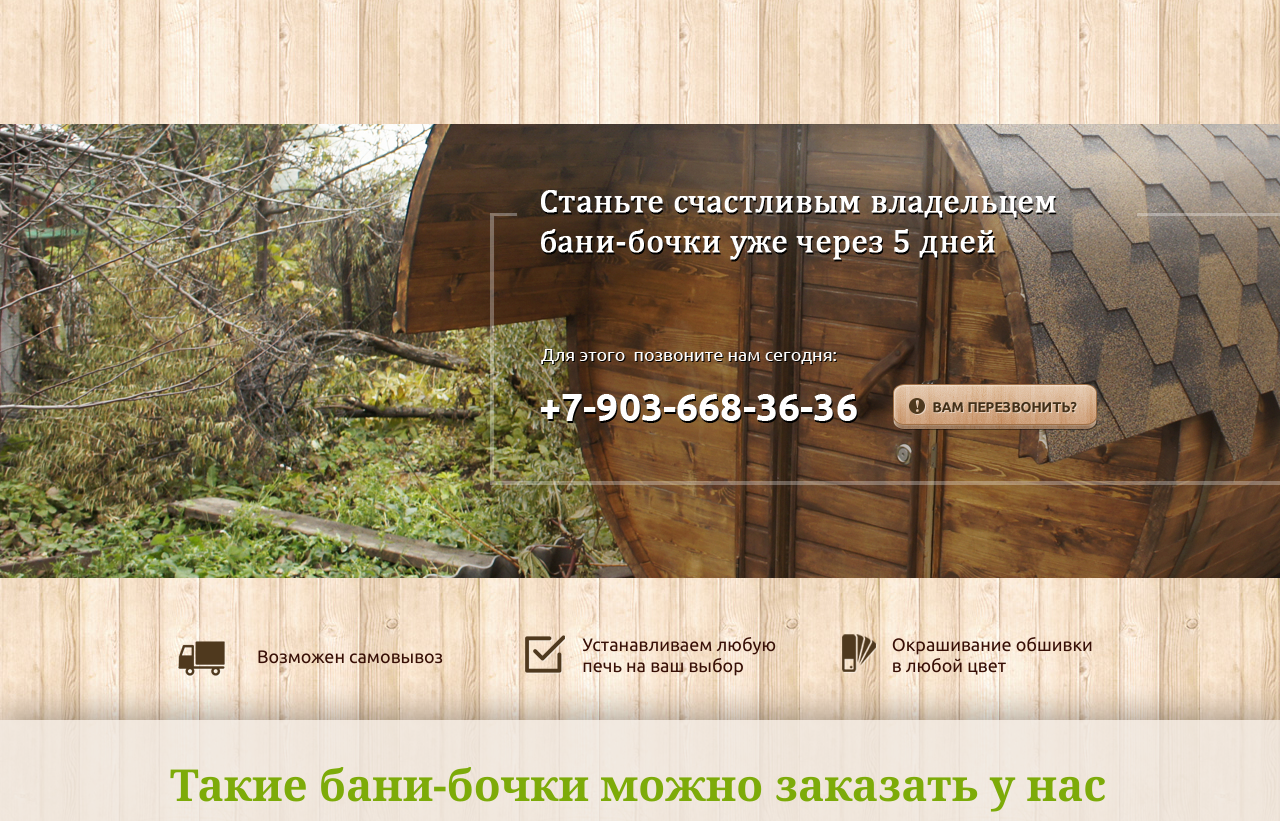
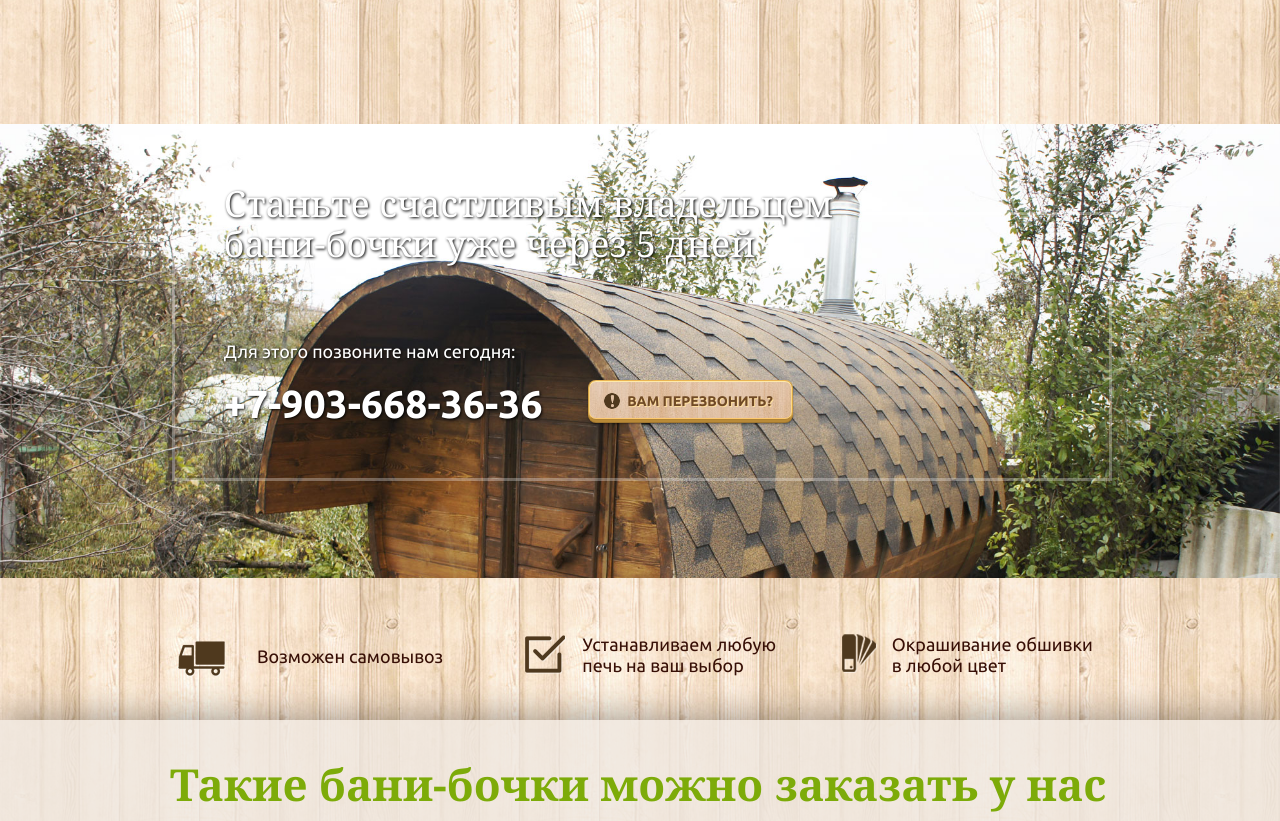
Before and after one commit to decore/diogen, a website: page index.html in a window 1280 px wide. Shown: the part 1280-2101 px from the top of the page. Drawn offline with nearby package versions, Linux system fonts and the light colour scheme; files that its build step writes are made by us from their sources.

Commit message:
+ created block call-back-1

```diff
--- a/assets/css/blocks/_call-back-1.styl
+++ b/assets/css/blocks/_call-back-1.styl
@@ -1,3 +1,56 @@
 .call-back-1
     height: 454px
-    background: no-repeat 0 0 url(../img/backgrounds/2.jpg)
+    width: 100% !important
+    background: no-repeat 50% 0 url(../img/backgrounds/bg_call-back-1.jpg) fixed
+    background-size: cover
+    &__wrap
+        height: 270px
+        position: relative
+    &__call-info
+        margin-top: 40px
+        width: 100%
+        height: 317px
+        border: 3px solid rgba(255,255,255,0.29)
+        position: absolute
+        z-index: 5
+        legend
+            padding: 20px 30px 0 20px
+            font-family: $cambria
+            font-size: 36px
+            color: #fff
+            text-shadow: 1px 1px 3px #000
+            line-height: 1.1em
+            margin-left: 20px
+        p
+            font-size: 18px
+            text-shadow: 1px 1px 3px #000
+            color: #fff
+            padding-left: 40px
+            padding-top: 55px
+        a
+            display: inline-block
+            position: relative
+            margin-left: 45px
+            width: 205px
+            height: 40px
+            font-size: 14px
+            text-transform: uppercase
+            line-height: 40px
+            text-align: center
+            border-radius: 8px
+            padding-left: 20px
+            &:after
+                content: ""
+                display: block
+                position: absolute
+                top: 12px
+                left: 15px
+                width: 16px
+                height: 16px
+                background: no-repeat 0 0 url(../img/icons/attention.png)
+    &__tel
+        float: left
+        font-size: 39px !important
+        font-weight: bold
+        padding-top: 0 !important
+        margin-top: 13px
--- a/index.html
+++ b/index.html
@@ -149,10 +149,15 @@
                 </div>
             </div>
 
-            <div class="call-back-1">
+            <div class="call-back-1 parallax">
                 <div class="container">
-                    <div class="call-back__wrap">
-
+                    <div class="call-back-1__wrap">
+                        <fieldset class="call-back-1__call-info">
+                            <legend>Станьте счастливым владельцем<br> бани-бочки уже через 5 дней</legend>
+                            <p>Для этого  позвоните нам сегодня:</p>
+                            <p class="call-back-1__tel">+7-903-668-36-36</p>
+                            <a href="#" class="btn">Вам перезвонить?</a>
+                        </fieldset>
                     </div>
                 </div>
             </div>
```
Also changed, not shown: assets/img/backgrounds/2.jpg (deleted), assets/img/backgrounds/bg_call-back-1.jpg (added).
